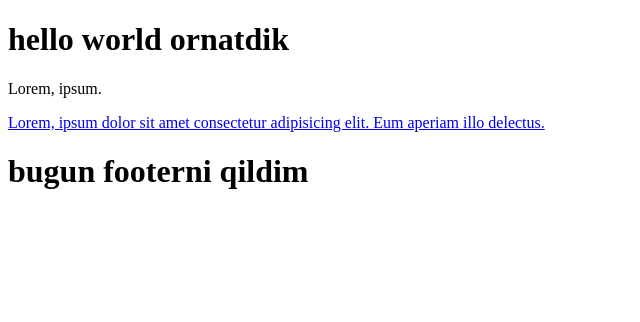
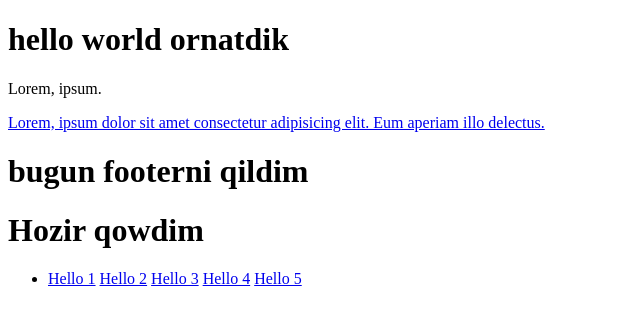
Before and after one commit to Mavlonberdiyev/ok1, a plain HTML site: page index.html in a window 1280 px wide. Shown: the whole page, without its empty margins (0-640 px from the left). Drawn offline with Linux system fonts and the light colour scheme.

Commit message:
navbar qowildi

```diff
--- a/index.html
+++ b/index.html
@@ -22,12 +22,22 @@
 
 
 
+<h1>Hozir qowdim</h1>
 
 
 
 
-
-
+<nav>
+    <ul>
+        <li>
+            <a href="#">Hello 1</a>
+            <a href="#">Hello 2</a>
+            <a href="#">Hello 3</a>
+            <a href="#">Hello 4</a>
+            <a href="#">Hello 5</a>
+        </li>
+    </ul>
+</nav>
 
 
 
```
